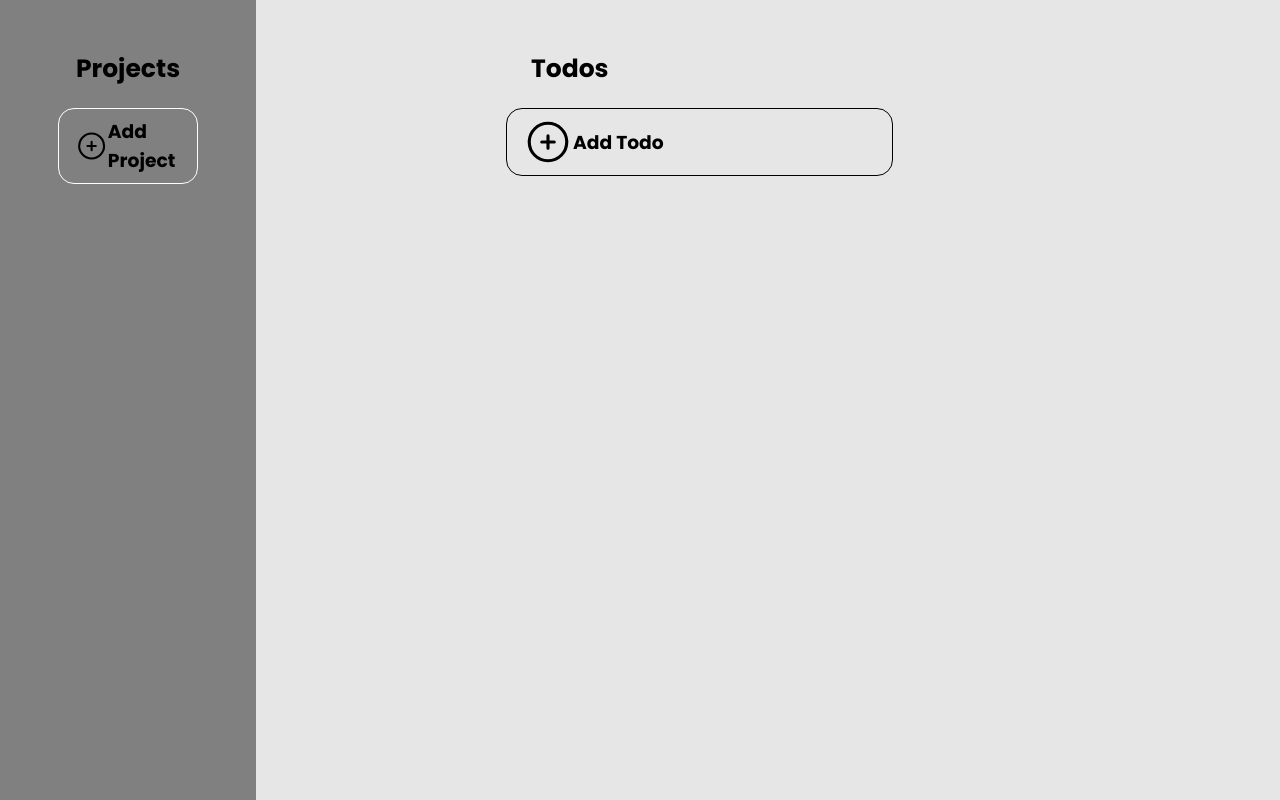
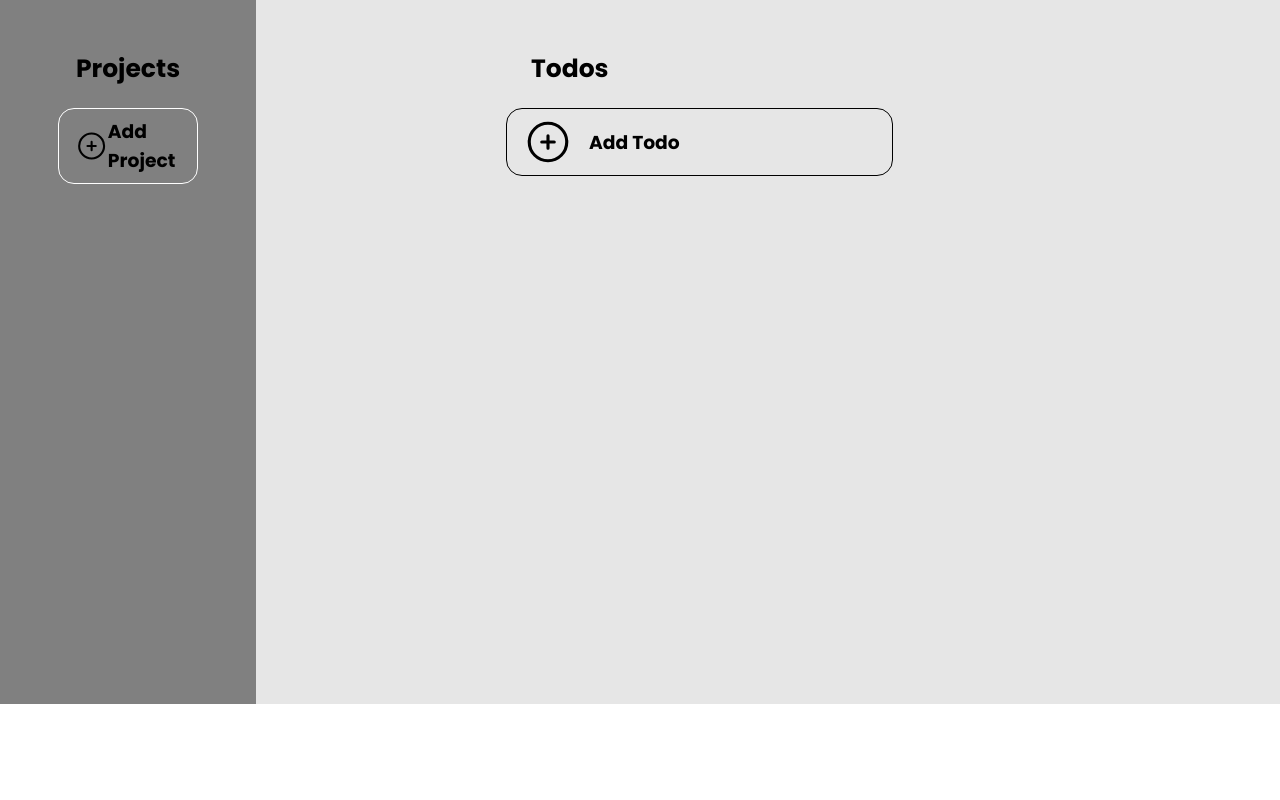
Before and after one commit to MarioMilosevic/ToDo-list-with-projects, a website built with Vite: page index.html in a window 1280 px wide. Shown: the part 115-915 px from the top of the page. After the commit the page ends 819 px from the top, so only its background shows below. Built offline with nearby package versions, Linux system fonts and the light colour scheme.

Commit message:
Fix add todo button

```diff
--- a/style.css
+++ b/style.css
@@ -22,6 +22,7 @@ header {
   color: #fff;
   padding: 2rem;
   font-size: 2.5rem;
+  height: 20%;
 }
 
 header svg {
@@ -38,10 +39,9 @@ main {
 .projects {
   background-color: var(--secondary-color);
   width: 20%;
-  height: 100vh;
+  height: 88vh;
   display: flex;
   flex-direction: column;
-  /* border: 1px solid white; */
 }
 
 .projects h2 {
@@ -53,7 +53,6 @@ main {
 .projects svg, .todos svg {
   width: 5rem;
   height: 5rem;
-  /* margin: 2rem auto; */
 }
 
 .addProject {
@@ -97,6 +96,11 @@ main {
     padding: 0.8rem 1.6rem;
 }
 
+.addTodo h3 {
+    padding-left: 1.6rem;
+}
+
+
  .addTodo:hover {
     background-color: var(--secondary-color);
     color: #fff;
```
